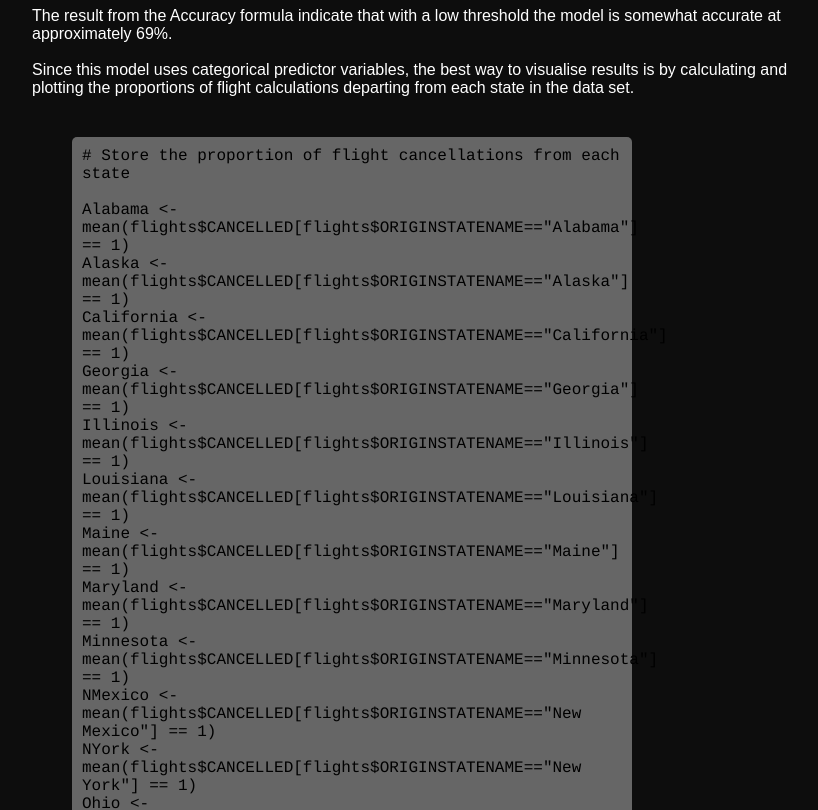
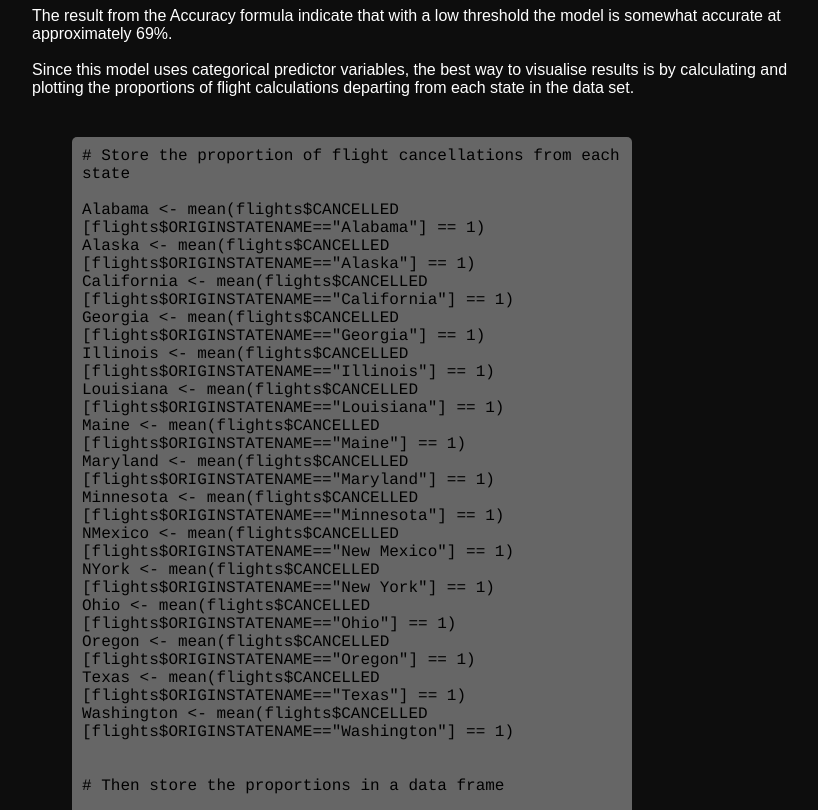
Before and after one commit to JamesC845/JamesC845.github.io, a plain HTML site: page project_2.html in a window 1280 px wide. Shown: the part 7460-8270 px from the top of the page, without its empty margins (8-826 px from the left). Drawn offline with Linux system fonts and the light colour scheme.

Commit message:
Update project_2.html

```diff
--- a/project_2.html
+++ b/project_2.html
@@ -374,21 +374,21 @@ Since this model uses categorical predictor variables, the best way to visualise
 
 # Store the proportion of flight cancellations from each state<br><br>
 
-Alabama <- mean(flights$CANCELLED[flights$ORIGINSTATENAME=="Alabama"] == 1)				<br>
-Alaska <- mean(flights$CANCELLED[flights$ORIGINSTATENAME=="Alaska"] == 1)				<br>
-California <- mean(flights$CANCELLED[flights$ORIGINSTATENAME=="California"] == 1)		<br>
-Georgia <- mean(flights$CANCELLED[flights$ORIGINSTATENAME=="Georgia"] == 1)				<br>
-Illinois <- mean(flights$CANCELLED[flights$ORIGINSTATENAME=="Illinois"] == 1)			<br>
-Louisiana <- mean(flights$CANCELLED[flights$ORIGINSTATENAME=="Louisiana"] == 1)			<br>
-Maine <- mean(flights$CANCELLED[flights$ORIGINSTATENAME=="Maine"] == 1)					<br>
-Maryland <- mean(flights$CANCELLED[flights$ORIGINSTATENAME=="Maryland"] == 1)			<br>
-Minnesota <- mean(flights$CANCELLED[flights$ORIGINSTATENAME=="Minnesota"] == 1)			<br>
-NMexico <- mean(flights$CANCELLED[flights$ORIGINSTATENAME=="New Mexico"] == 1)			<br>
-NYork <- mean(flights$CANCELLED[flights$ORIGINSTATENAME=="New York"] == 1)				<br>
-Ohio <- mean(flights$CANCELLED[flights$ORIGINSTATENAME=="Ohio"] == 1)					<br>
-Oregon <- mean(flights$CANCELLED[flights$ORIGINSTATENAME=="Oregon"] == 1)				<br>
-Texas <- mean(flights$CANCELLED[flights$ORIGINSTATENAME=="Texas"] == 1)					<br>
-Washington <- mean(flights$CANCELLED[flights$ORIGINSTATENAME=="Washington"] == 1)		<br><br><br>
+Alabama <- mean(flights$CANCELLED<br>[flights$ORIGINSTATENAME=="Alabama"] == 1)	<br>
+Alaska <- mean(flights$CANCELLED<br>[flights$ORIGINSTATENAME=="Alaska"] == 1)<br>
+California <- mean(flights$CANCELLED<br>[flights$ORIGINSTATENAME=="California"] == 1)	<br>
+Georgia <- mean(flights$CANCELLED<br>[flights$ORIGINSTATENAME=="Georgia"] == 1)	<br>
+Illinois <- mean(flights$CANCELLED<br>[flights$ORIGINSTATENAME=="Illinois"] == 1)	<br>
+Louisiana <- mean(flights$CANCELLED<br>[flights$ORIGINSTATENAME=="Louisiana"] == 1)	<br>
+Maine <- mean(flights$CANCELLED<br>[flights$ORIGINSTATENAME=="Maine"] == 1)
+<br>Maryland <- mean(flights$CANCELLED<br>[flights$ORIGINSTATENAME=="Maryland"] == 1)
+<br>Minnesota <- mean(flights$CANCELLED<br>[flights$ORIGINSTATENAME=="Minnesota"] == 1)
+<br>NMexico <- mean(flights$CANCELLED<br>[flights$ORIGINSTATENAME=="New Mexico"] == 1)
+<br>NYork <- mean(flights$CANCELLED<br>[flights$ORIGINSTATENAME=="New York"] == 1)
+<br>Ohio <- mean(flights$CANCELLED<br>[flights$ORIGINSTATENAME=="Ohio"] == 1)
+<br>Oregon <- mean(flights$CANCELLED<br>[flights$ORIGINSTATENAME=="Oregon"] == 1)
+<br>Texas <- mean(flights$CANCELLED<br>[flights$ORIGINSTATENAME=="Texas"] == 1)
+<br>Washington <- mean(flights$CANCELLED<br>[flights$ORIGINSTATENAME=="Washington"] == 1)		<br><br><br>
 
 # Then store the proportions in a data frame<br><br>
 cancellation.proportions <- data.frame(<br><br>State = c("Alabama", "Alaska", "California", "Georgia", "Illinois", "Louisiana", "Maine",  "Maryland", "Minnesota", "NMexico", "NYork", "Ohio", "Oregon", "Texas", "Washington"), <br><br>
```
